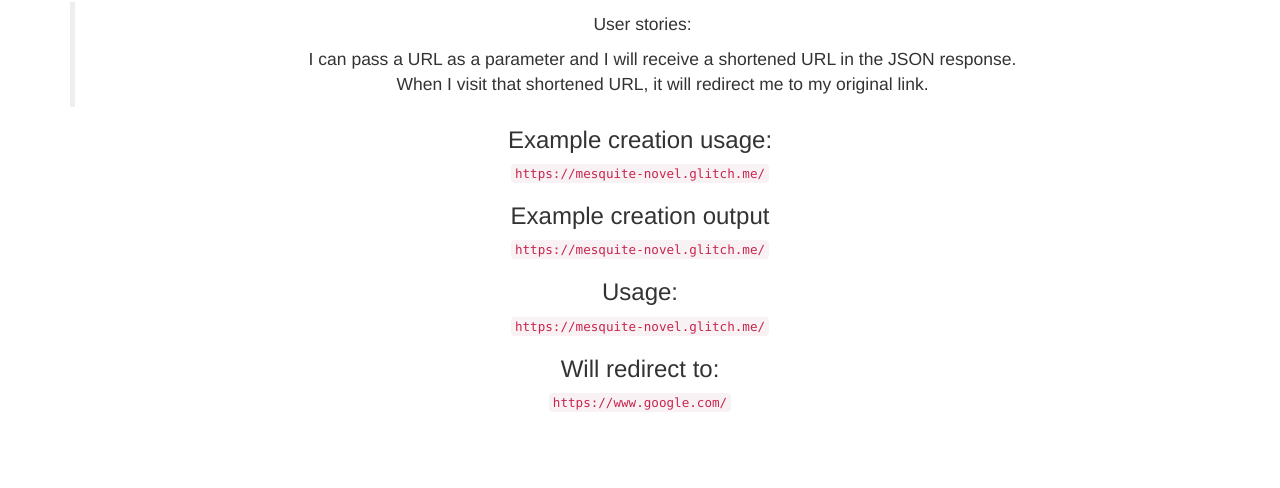
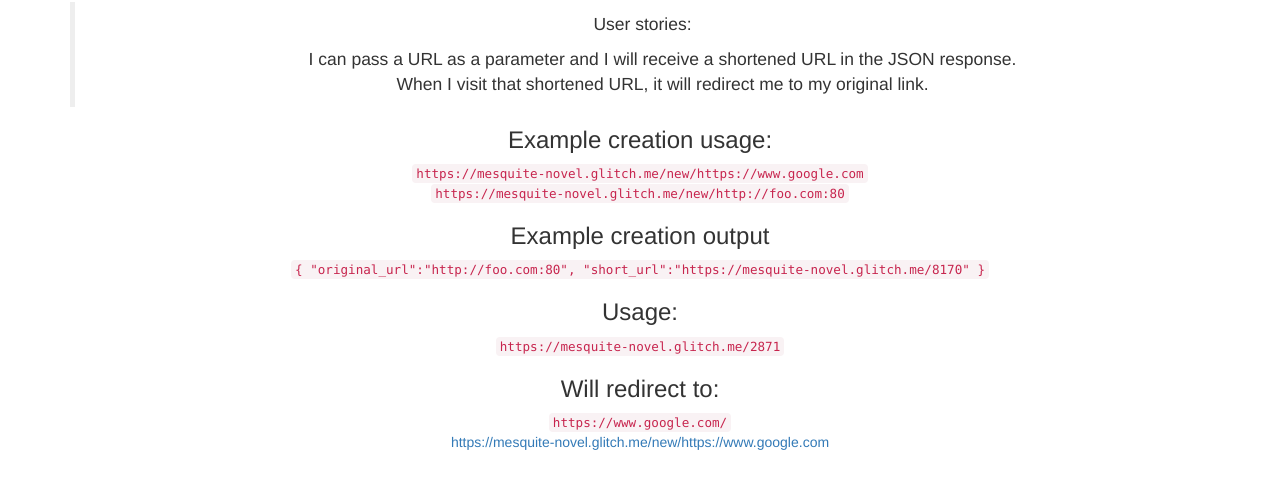
Before and after one commit to Suzanne923/FCC-URL-Shortener-Microservice, a website: page views/index.html in a window 1280 px wide. Shown: the part 108-596 px from the top of the page. Drawn offline with nearby package versions, Linux system fonts and the light colour scheme.

Commit message:
💇🐀 Checkpoint views/index.html:692490/81 public/style.css:692490/2

```diff
--- a/views/index.html
+++ b/views/index.html
@@ -19,13 +19,16 @@
         </ul>
       </blockquote>
       <h3>Example creation usage:</h3>
-      <code>https://mesquite-novel.glitch.me/</code>
+      <code>https://mesquite-novel.glitch.me/new/https://www.google.com</code>
+      <br>
+      <code>https://mesquite-novel.glitch.me/new/http://foo.com:80</code>
       <h3>Example creation output</h3>
-      <code>https://mesquite-novel.glitch.me/</code>
+      <code>{ "original_url":"http://foo.com:80", "short_url":"https://mesquite-novel.glitch.me/8170" }</code>
       <h3>Usage:</h3>
-      <code>https://mesquite-novel.glitch.me/</code>
+      <code>https://mesquite-novel.glitch.me/2871</code>
       <h3>Will redirect to:</h3>
       <code>https://www.google.com/</code>
+      <br><a href="https://mesquite-novel.glitch.me/new/https://www.google.com">https://mesquite-novel.glitch.me/new/https://www.google.com</a>
     </div>
   </body>
 </html>
```
